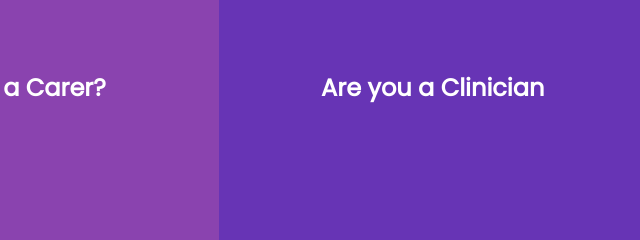
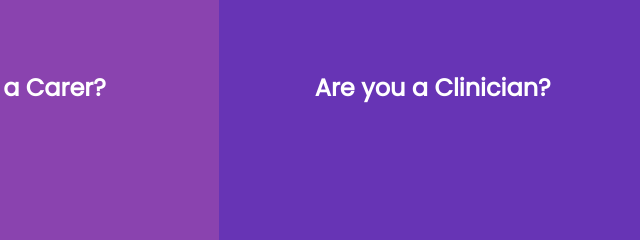
Before and after one commit to TotemGit/PEACE, a plain HTML site: page index.html in a window 1280 px wide. Shown: the part 223-463 px from the top of the page, 634-1274 px from the left. Drawn offline with Linux system fonts and the light colour scheme.

Commit message:
Added question mark

```diff
--- a/index.html
+++ b/index.html
@@ -226,7 +226,7 @@
                 <p>Welcome to the PEACE Community! At PEACE, we recognise the amazing job you are doing as a carer to support your loved one on their recovery journey. From speaking to other carers, we know this is not always easy. We want to ‘support the supporters’ by providing you with a Carers’ Community, a helping hand and some practical resources.</p>
             </div>
             <div class="hero-option clinician-purple">
-                <h2>Are you a Clinician</h2>
+                <h2>Are you a Clinician?</h2>
                 <p>Welcome to the PEACE Community! We acknowledge that there are currently no treatment guidelines for supporting autistic people with eating disorders. As a result of this, clinicians we have spoken to report lacking in confidence and knowledge. We want to make suggestions and adaptations which can be used in treatment to increase your understanding and your confidence.</p>
             </div>
         </div>
@@ -268,7 +268,7 @@
         </div>
         <p>
             <span>PEACE Pathway 2020 All rights Reserved</span>
-            <span>Privacy Policy</span>
+            <!-- <span>Privacy Policy</span> -->
             <span>Website by <a href="https://www.totemise.com">TOTEM</a></span>
         </p>
         <div class="social-links">
```
